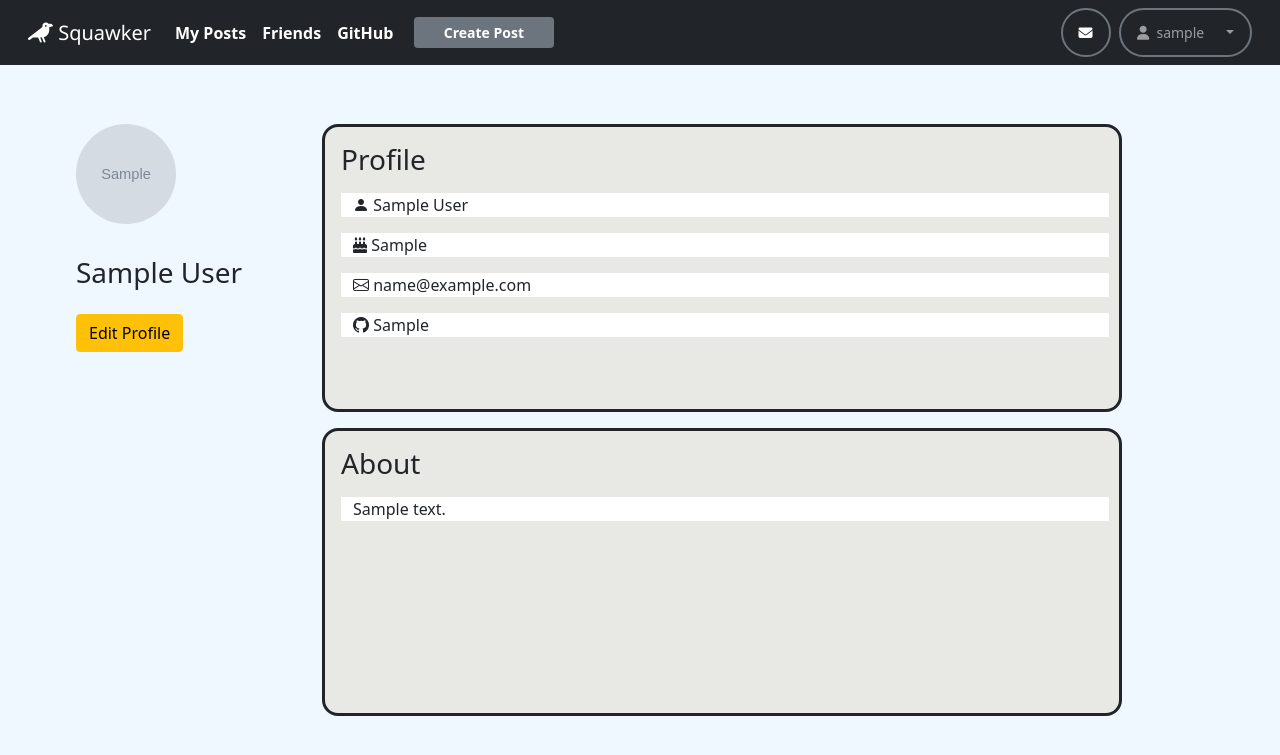
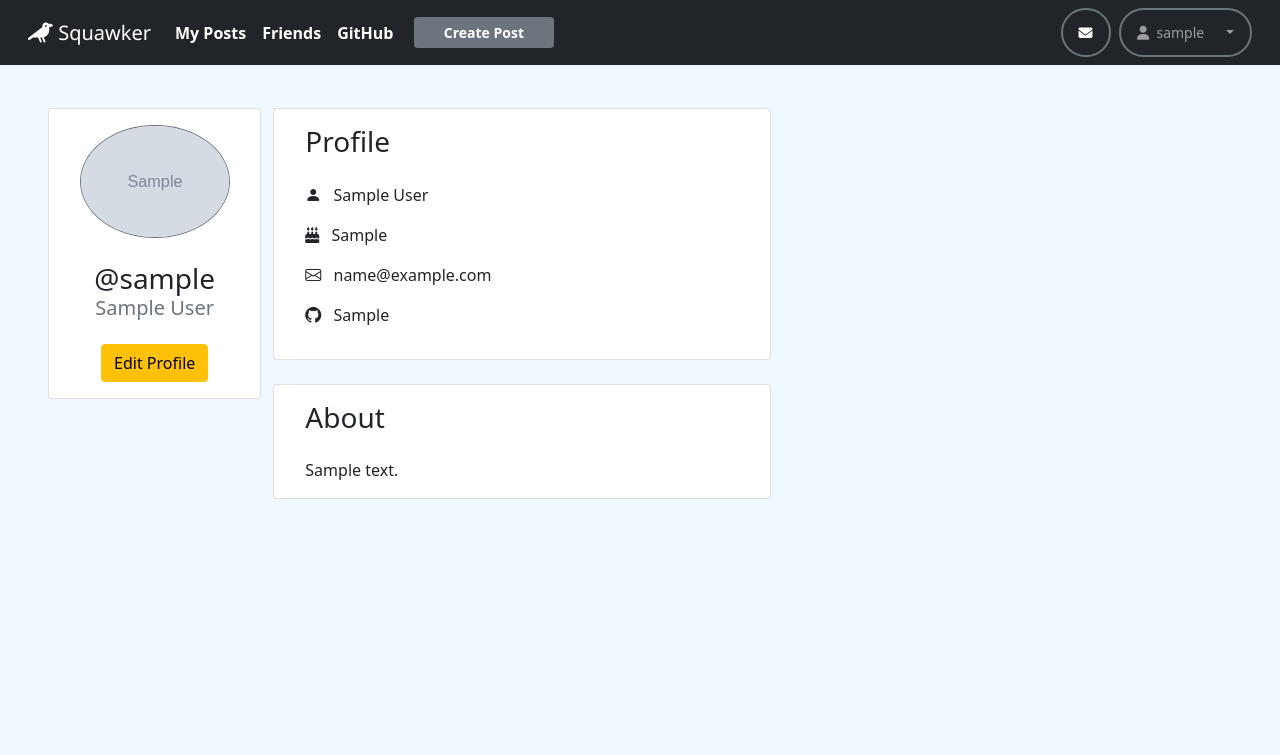
Before and after one commit to CMPUT404W22-SocialDistribution/social-distribution, a Django app: page /authors/1/ in a window 1280 px wide. Shown: the top 755 px of the page. Run offline with Django 4.2, Linux system fonts and the light colour scheme; a user stored in the database is signed in; tables that the repository leaves empty hold one stand-in row (values such as "Sample post"); grey boxes marked "Sample" are stand-in pictures; some libraries are stand-ins or nearby versions.

Commit message:
update profile ui, fix edit ptofile button

```diff
--- a/social_distribution/author_manager/forms.py
+++ b/social_distribution/author_manager/forms.py
@@ -39,10 +39,17 @@ class SignUpForm(UserCreationForm):
         return user
 
 
+class DateInput(forms.DateInput):
+    input_type= 'date'
 
-col12 = 'form-group col-md-12 mb-0'
 
+
+col12 = 'form-group col-md-12 mb-2'
+submit = 'text-center mt-2 mb-2 btn btn-warning mt-3'
 class EditProfileForm(forms.ModelForm):
+    about = forms.CharField(required=False, widget=forms.Textarea(attrs={
+            'rows' : 4,}))
+    birthday = forms.DateField(required=False, widget=DateInput)
     class Meta:
         model = Author
         fields = ['displayName', 'github', 'birthday', 'email', 'about']
@@ -53,7 +60,6 @@ class EditProfileForm(forms.ModelForm):
         super().__init__(*args, **kwargs)
         self.helper = FormHelper()
         self.helper.layout = Layout(
-
             Row(
                 Column('displayName', css_class=col12),
             ),
@@ -68,6 +74,7 @@ class EditProfileForm(forms.ModelForm):
             ),
             Row(
                 Column('about', css_class=col12),
+
             ),
-            Submit('submit', 'Edit Profile')
+            Submit('submit', 'Edit Profile', css_class=submit)
         )
--- a/social_distribution/author_manager/static/css/base.css
+++ b/social_distribution/author_manager/static/css/base.css
@@ -8,38 +8,3 @@ body {
     padding-top: 0px;
   }
 }
-
-
-
-.profile {
-  margin: 4em 0 0 4em;
-
-  display: flex;
-}
-.profile img {
-
-  width: 100px;
-  height: 100px;
-  border-radius: 50%;
-  margin-bottom: 2em;
-}
-
-.profile-content{
-  background-color: #e8e8e4;
-  border: solid;
-  border-radius: 1em;
-  margin-left: 5em;
-  margin-bottom: 1em;
-  width: 50em;
-  height: 18em;
-
-}
-
-.profile-content1{
-  display: inline-block;
-}
-
-.col-md-12 {
-  background-color: white;
-  width: 48em !important;
-}
--- a/social_distribution/author_manager/templates/author_profile/profile.html
+++ b/social_distribution/author_manager/templates/author_profile/profile.html
@@ -8,54 +8,58 @@
 
 {% block content %}
 
-<div class="profile">
-    <div>
-        <img src="{% static 'img/'|add:profile.profileImage %}" alt="profile_picture">
-        <h3> {{ profile.displayName }}</h3>
-        <a href="{% url 'author_manager:editProfile' user.author.id %}"><button type="button" class="btn btn-warning mt-3" id= "edit_btn">Edit Profile</button></a>
+<div class="row align-items-start ">
+    <div class="card col-md-2 mt-5 ml-5" style="height: 50%;">
+        <div class="card-body align-items-center text-center">
+
+            <img class="rounded-circle border border-secondary" width="150" src="{% static 'img/'|add:profile.profileImage %}" alt="profile_picture">
+            <div class="mt-4">
+                <div class="h3 m-0">@{{user.username}}</div>
+                <div class="h5 text-muted">{{profile.displayName}}</div>
+            </div>
+
+            {% if profile.id == request.user.author.id %}
+            <a href="{% url 'author_manager:editProfile' user.author.id %}"><button type="button" class="btn btn-warning mt-3" id= "edit_btn">Edit Profile</button></a>
+            {% endif %}
+        </div>
     </div>
 
-    <div>
-        <div class="profile-content">
-            <div class="mt-3 ml-3">
-                <h3>Profile</h3>
-            </div>
-            <div class="row mt-3 ml-3">
+    <div class="col mt-5 ">
+        <div class="col card mb-4 " style="width: 50%;">
+
+            <h3 class=" card-title mt-3 ml-3">Profile</h3>
+            <div class=" card-body row ">
                 <div class="col-md-12 mb-3">
-                    <i class="bi bi-person-fill"></i>
-                    <span>{{ profile.displayName }}</span>
+                    <i class="bi bi-person-fill "></i>
+                    <span class="ml-2">{{ profile.displayName }}</span>
                 </div>
                 <div class="col-md-12 mb-3">
                     <i class="fa fa-birthday-cake"></i>
-                    <span>{{ profile.birthday }}</span>
+                    <span class="ml-2">{{ profile.birthday }}</span>
                 </div>
                 <div class="col-md-12 mb-3">
                     <i class="bi bi-envelope"></i>
-                    <span>{{ profile.email }}</span>
+                    <span class="ml-2">{{ profile.email }}</span>
                 </div>
-                <div class="col-md-12 mb-3">
+                <div class="col-md-12 mb-3 ">
                     <i class="bi bi-github"></i>
-                    <span>{{ profile.github }}</span>
+                    <span class="ml-2">{{ profile.github }}</span>
                 </div>
 
             </div>
 
 
         </div>
-        <div class="profile-content">
-            <div class="mt-3 ml-3">
-                <h3>About</h3>
-            </div>
-            <div class="row mt-3 ml-3">
-                <div class="col-md-12 mb-3">
-                    <span>{{ profile.about }}</span>
-                </div>
-
+        <div class="col card " style="width: 50%;">
+            <h3 class="card-title mt-3 ml-3">About</h3>
+            <div class=" card-body ">
+                <p class="card-text">{{ profile.about }}</p>
             </div>
         </div>
 
     </div>
 
+    <!-- Add my-posts here if have time -->
 
 </div>
 
```
Also changed, not shown: social_distribution/author_manager/static/css/base_backup.css (deleted, +0 -98 lines), social_distribution/author_manager/templates/author_profile/edit_profile.html (+5 -4 lines), social_distribution/author_manager/templates/author_profile/edit_profile1.html (deleted, +0 -42 lines).
